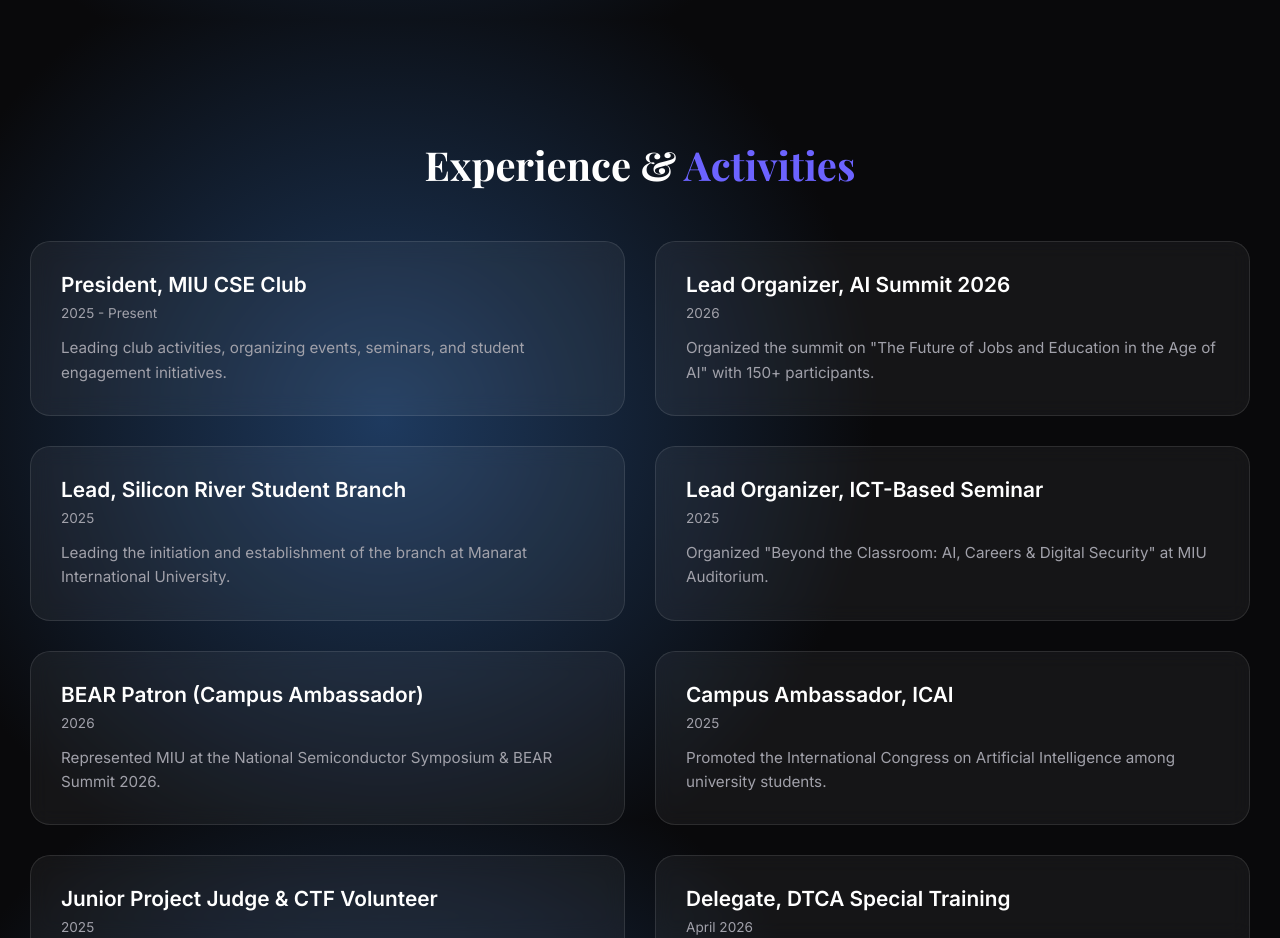
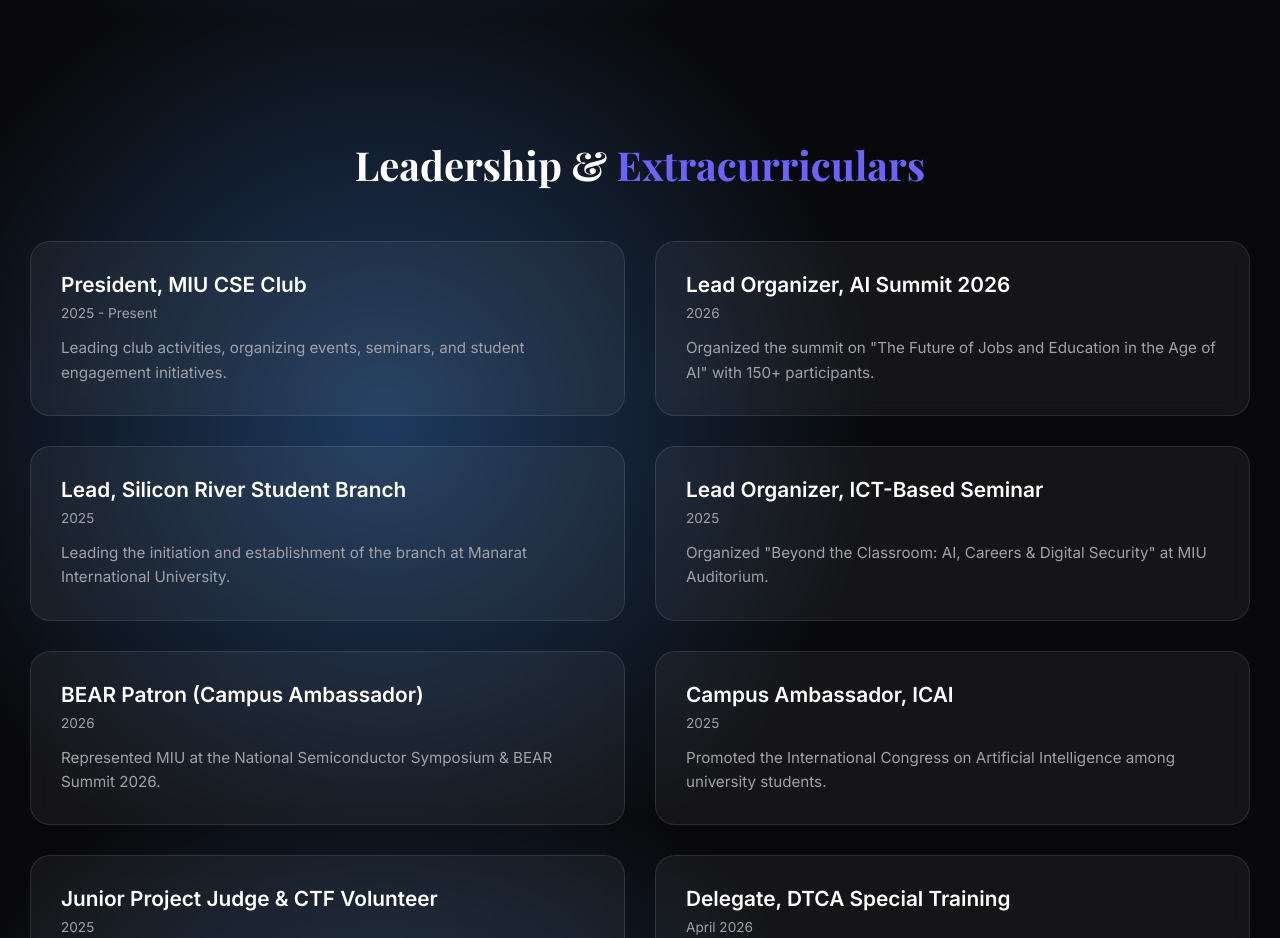
Before and after one commit to mehedyrifat/mehedyrifat.github.io, a plain HTML site: page index.html in a window 1280 px wide. Shown: the part 2380-3318 px from the top of the page. Drawn offline with nearby package versions, Linux system fonts and the light colour scheme.

Commit message:
Update index.html

```diff
--- a/index.html
+++ b/index.html
@@ -784,7 +784,7 @@
     <!-- EXPERIENCE SECTION -->
     <section id="experience">
         <div class="container">
-            <h2 class="section-title">Experience & <span>Activities</span></h2>
+            <h2 class="section-title">Leadership & <span>Extracurriculars</span></h2>
             <div class="grid-2">
                 <div class="card clickable-card" onclick="showModal('event1')">
                     <h3 class="card-title">President, MIU CSE Club</h3>
```
